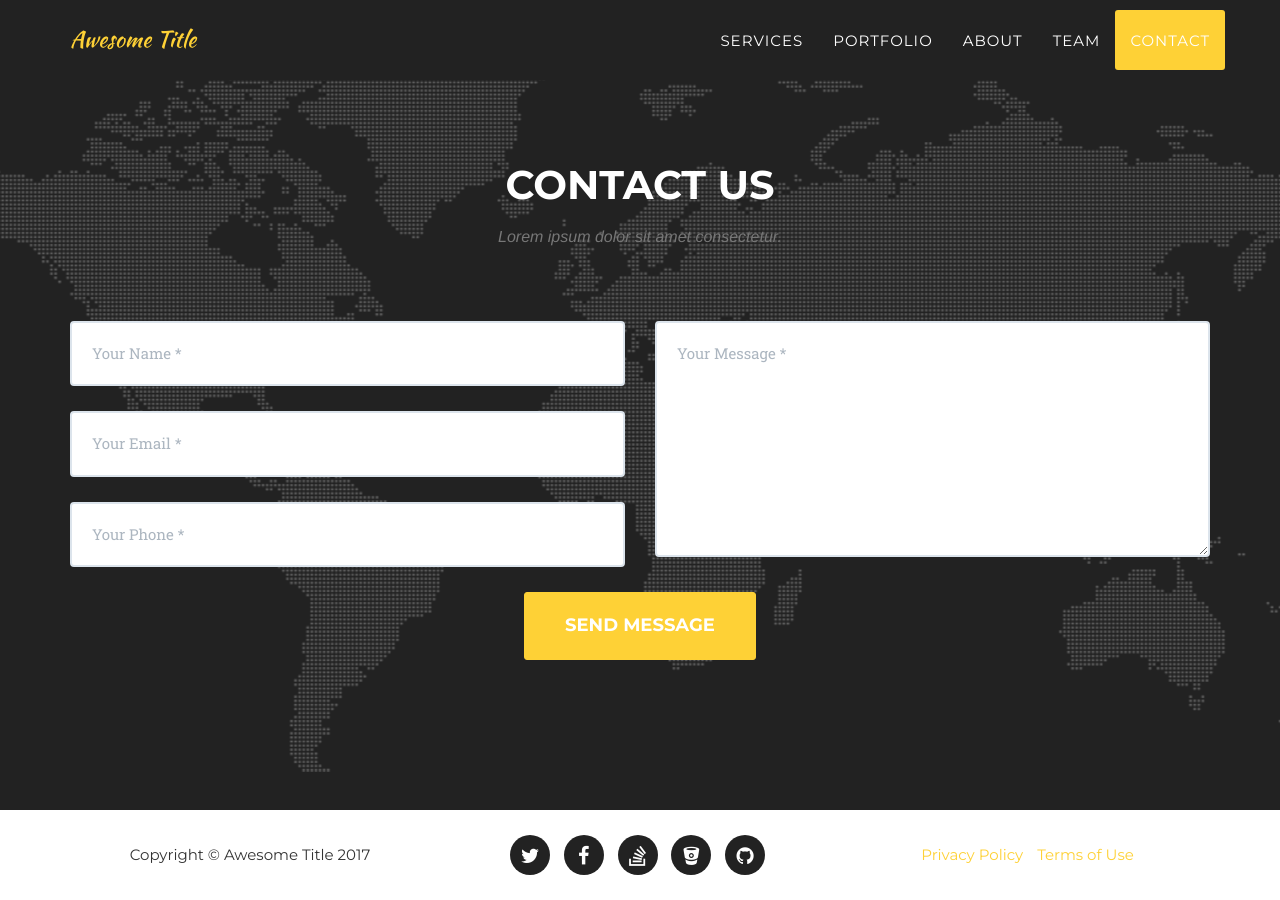
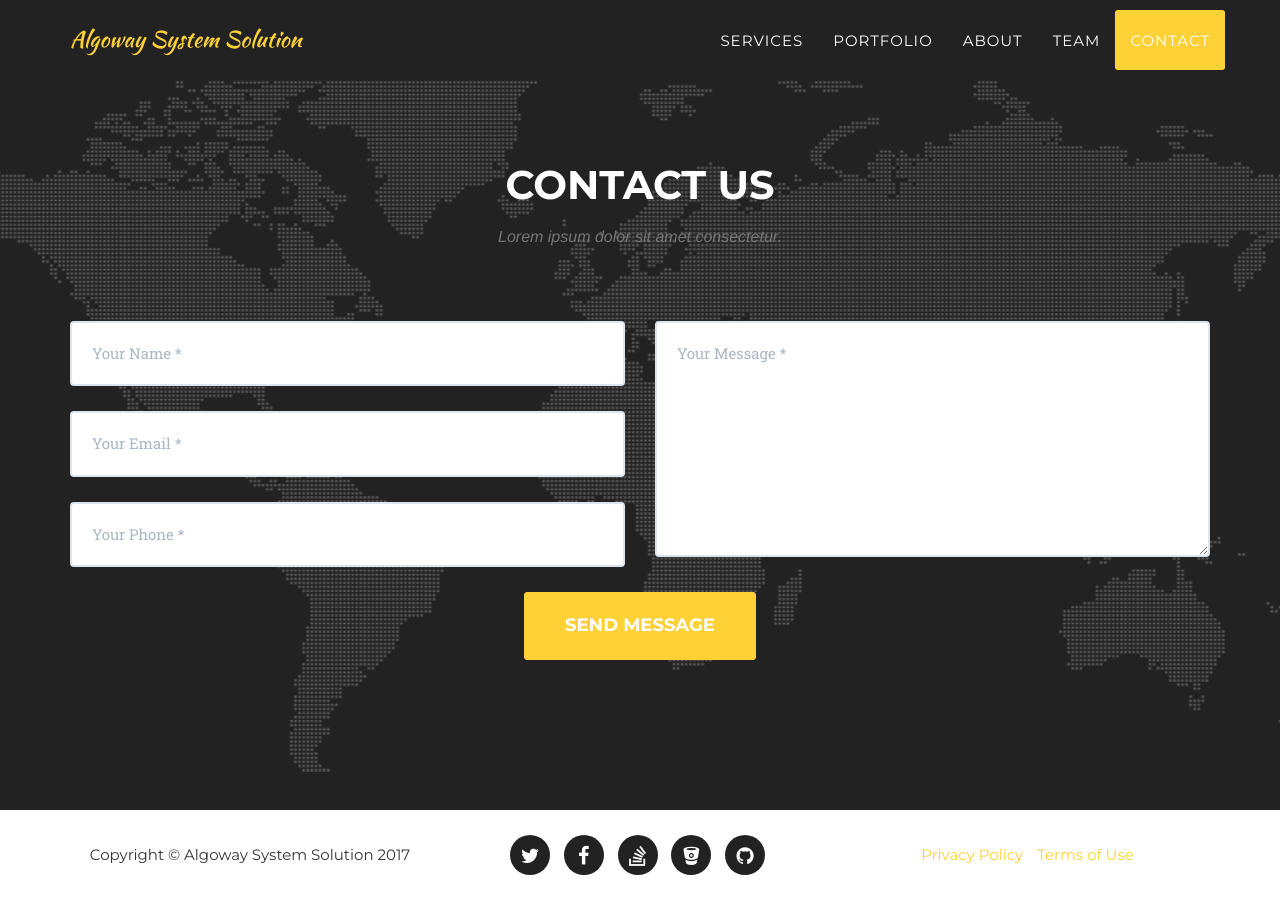
Before and after one commit to sergioutama/algowayss_web, a Jekyll site: the page built from index.html, in a window 1280 px wide and 900 px high, scrolled down 5657 px. Built offline with Jekyll 4.4.1, drawn with Linux system fonts in a browser that asks for light colours; some web fonts are replaced.

Commit message:
add site info

```diff
--- a/_config.yml
+++ b/_config.yml
@@ -2,8 +2,8 @@ url: http://www.coderclimber.com
 baseurl: /algowayss_web
 
 # Site settings
-title: Awesome Title
-email: your-email@domain.com
+title: Algoway System Solution
+email: contact@algowayss.co
 description: "Write an awesome description for your new site here. You can edit this line in _config.yml. It will appear in your document head meta (for Google search results) and in your feed.xml site description."
 
 
```
